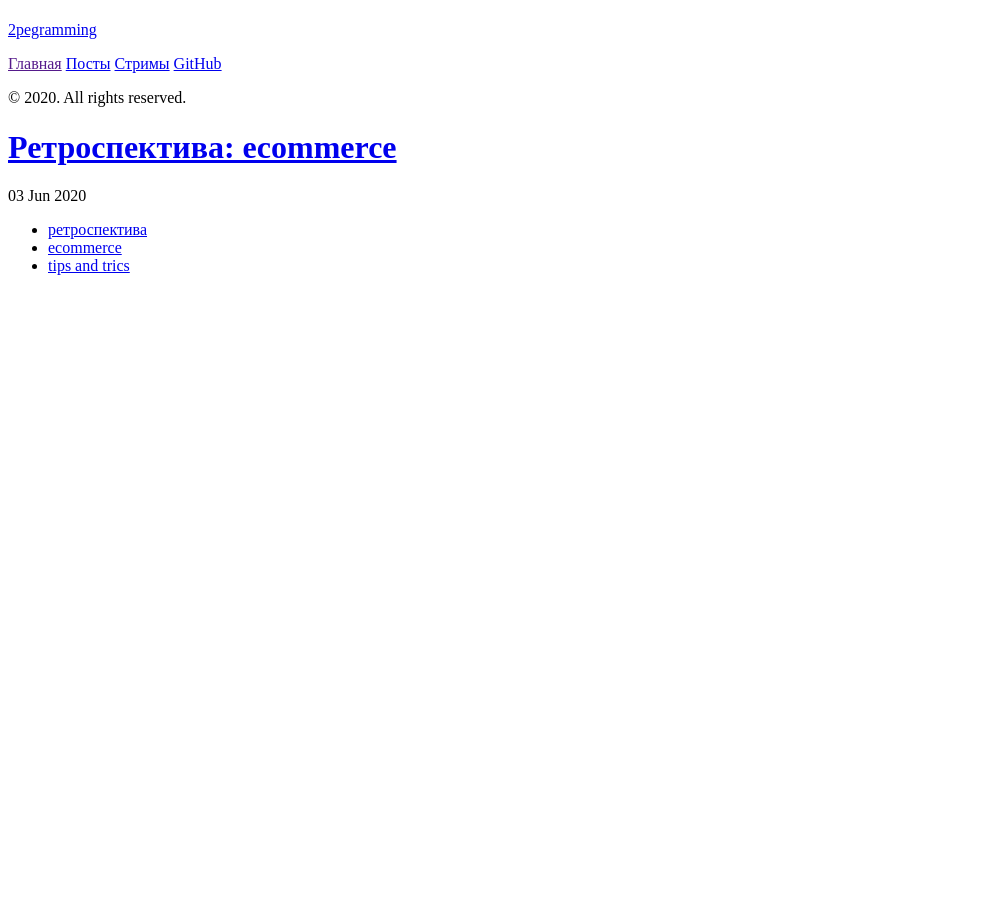
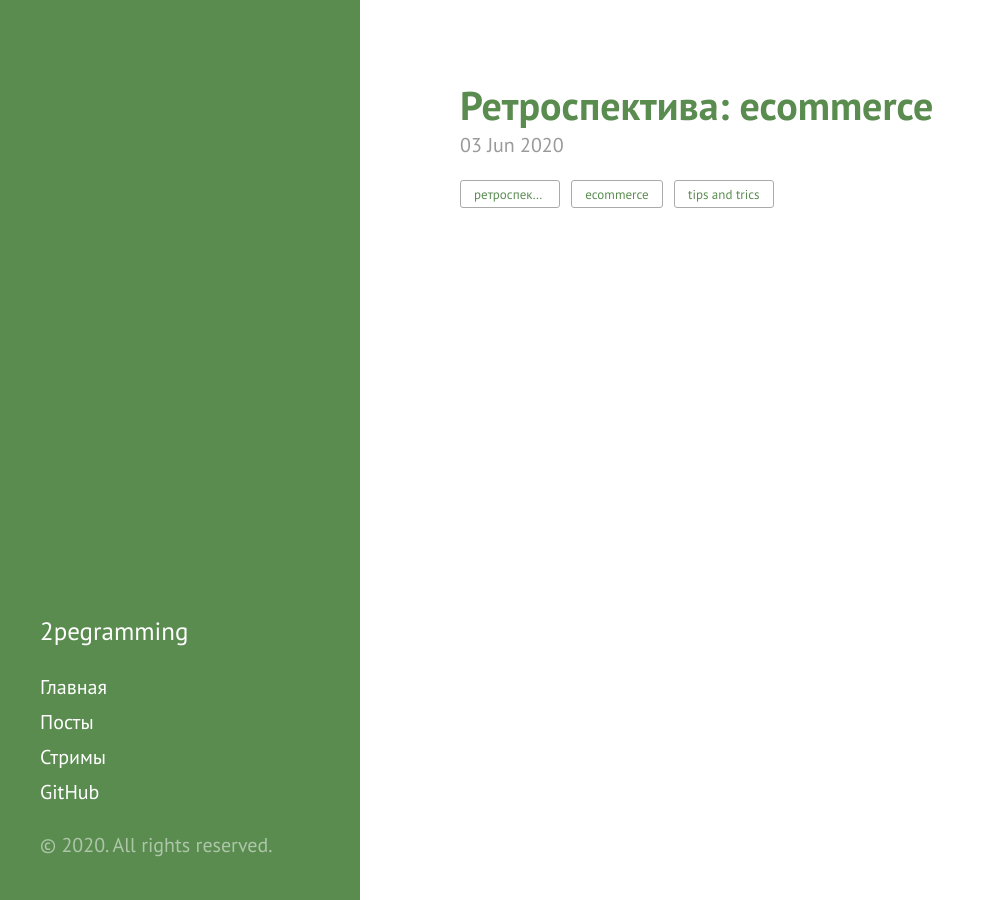
Before and after one commit to tikhon-kozyrev/2pegramming.github.io, a Jekyll site: the page built from posts.html, in a window 1280 px wide. Shown: the whole page, without its empty margins (0-987 px from the left). Built offline with Jekyll 4.4.1, drawn with Linux system fonts in a browser that asks for light colours.

Commit message:
Fix site again

```diff
--- a/_config.yml
+++ b/_config.yml
@@ -6,10 +6,10 @@ permalink:        /:title/
 
 # Setup
 title:            ''
-tagline:          'A Jekyll theme'
+tagline:          '2pegramming.site'
 description:      '<a href="https://t.me/pepegramming" target="_blank">2pegramming</a>'
 url:              http://pepegramming.site
-baseurl:          /
+baseurl:          '/'
 
 author:
   name:           'Anton Davydov'
--- a/_includes/head.html
+++ b/_includes/head.html
@@ -15,9 +15,9 @@
   </title>
 
   <!-- CSS -->
-  <link rel="stylesheet" href="{{ site.baseurl }}public/css/poole.css">
-  <link rel="stylesheet" href="{{ site.baseurl }}public/css/syntax.css">
-  <link rel="stylesheet" href="{{ site.baseurl }}public/css/hyde.css">
+  <link rel="stylesheet" href="/public/css/poole.css">
+  <link rel="stylesheet" href="/public/css/syntax.css">
+  <link rel="stylesheet" href="/public/css/hyde.css">
   <link rel="stylesheet" href="http://fonts.googleapis.com/css?family=PT+Sans:400,400italic,700|Abril+Fatface">
 
   <!-- Icons -->
```
Also changed, not shown: 3 other files.
